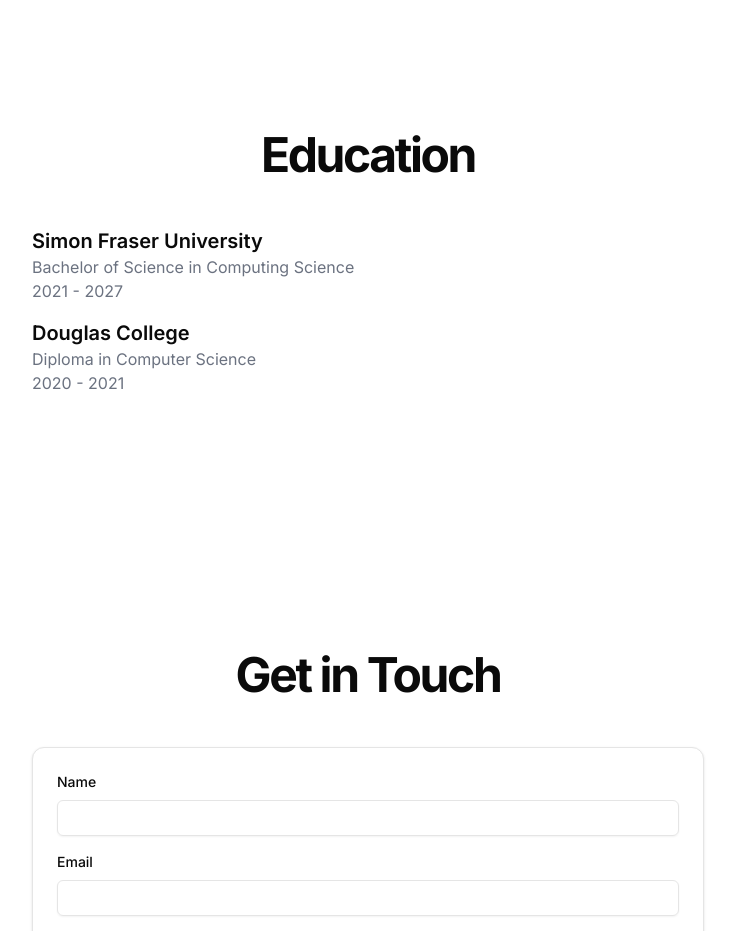
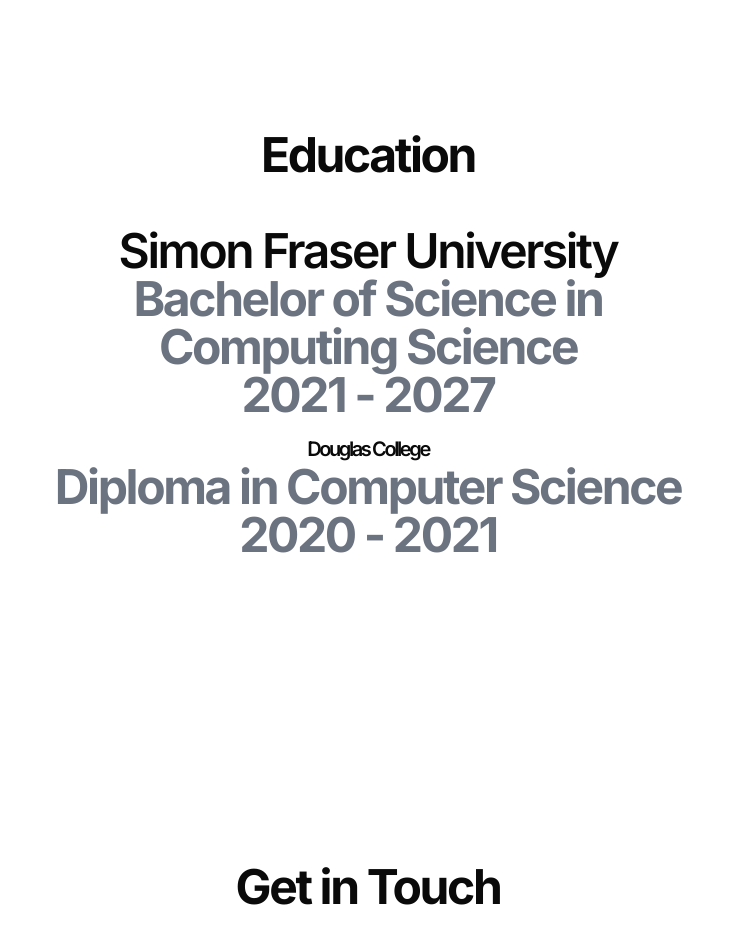
Before and after one commit to how-to-speall/how-to-speall.github.io, a Next.js app: page / in a window 1280 px wide. Shown: the part 2080-3011 px from the top of the page, without its empty margins (272-1007 px from the left). Built offline with nearby package versions, Linux system fonts and the light colour scheme.

Commit message:
trying to fix overlapping in the education section

```diff
--- a/app/page.tsx
+++ b/app/page.tsx
@@ -116,21 +116,27 @@
         </section>
  {/* TODO: */}
         <section className="py-12 md:py-24 lg:py-32">
-          <div className="container px-4 md:px-6">
+          <div className="container px-4 md:px-6 text-3xl font-bold tracking-tighter sm:text-4xl md:text-5xl mb-12 text-center">
             <div className="mx-auto max-w-2xl">
               <h2 className="text-3xl font-bold tracking-tighter sm:text-4xl md:text-5xl mb-12 text-center">
                 Education
               </h2>
               <div className="space-y-4">
                 <div>
-                  <h3 className="text-xl font-semibold">Simon Fraser University</h3>
+                  <h3 className=" font-semibold">Simon Fraser University</h3>
                   <p className="text-gray-500 dark:text-gray-400">Bachelor of Science in Computing Science</p>
                   <p className="text-gray-500 dark:text-gray-400">2021 - 2027</p>
                 </div>
+
+
+
                 <div>
                   <h3 className="text-xl font-semibold">Douglas College</h3>
                   <p className="text-gray-500 dark:text-gray-400">Diploma in Computer Science</p>
                   <p className="text-gray-500 dark:text-gray-400"> 2020 - 2021</p>
+
+
+
                 </div>
               </div>
             </div>
```
